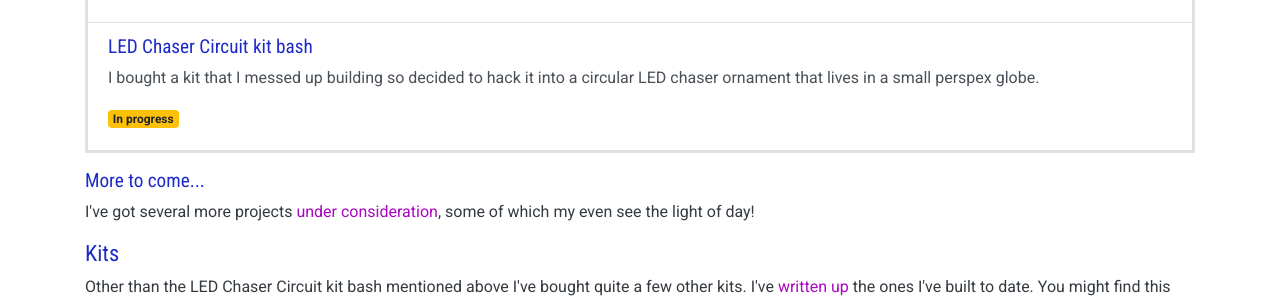
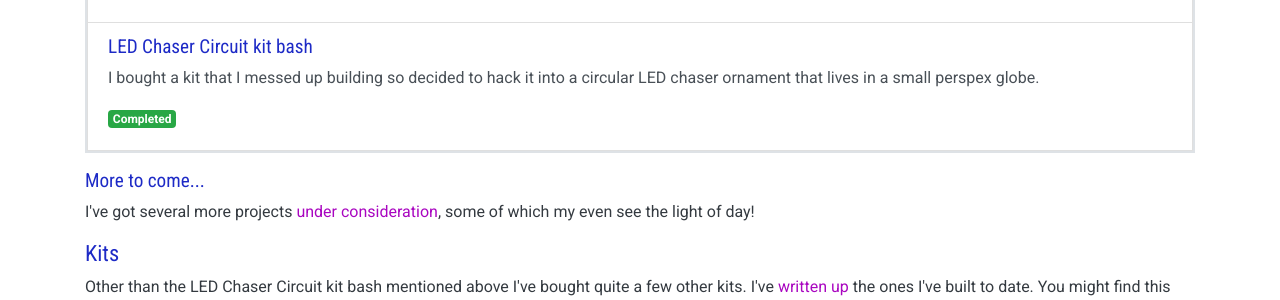
Before and after one commit to cahamo/cahamo.github.io, a Jekyll site: the page built from index.html, in a window 1280 px wide. Shown: the part 1525-1825 px from the top of the page. Built offline with Jekyll 4.4.1, drawn with Linux system fonts in a browser that asks for light colours; comment, search, counter and statistics services are not loaded.

Commit message:
Note that LED Chaser kit bash project is completed
The LED Chaser Circuit kit bash project was completed over a year ago
but the badge on the home page was still showing the project as "In
progress". The badge was changed to "Completed".

```diff
--- a/index.html
+++ b/index.html
@@ -68,7 +68,7 @@
     <a href="/projects/kits/circular-led-chaser/" class="list-group-item list-group-item-action flex-column align-items-start">
         <h3>LED Chaser Circuit kit bash</h3>
         <p>I bought a kit that I messed up building so decided to hack it into a circular LED chaser ornament that lives in a small perspex globe.</p>
-        <p class="mb-2"><span class="badge badge-warning">In&nbsp;progress</span></p>
+        <p class="mb-2"><span class="badge badge-success">Completed</span></p>
     </a>
 
 </div>
```
